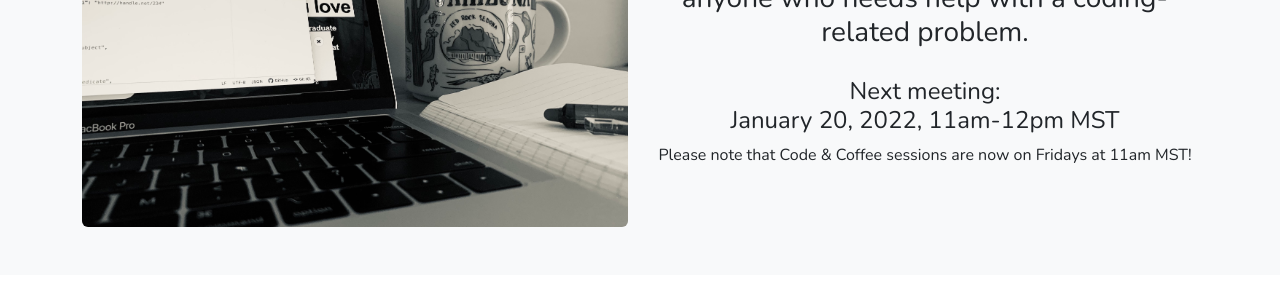
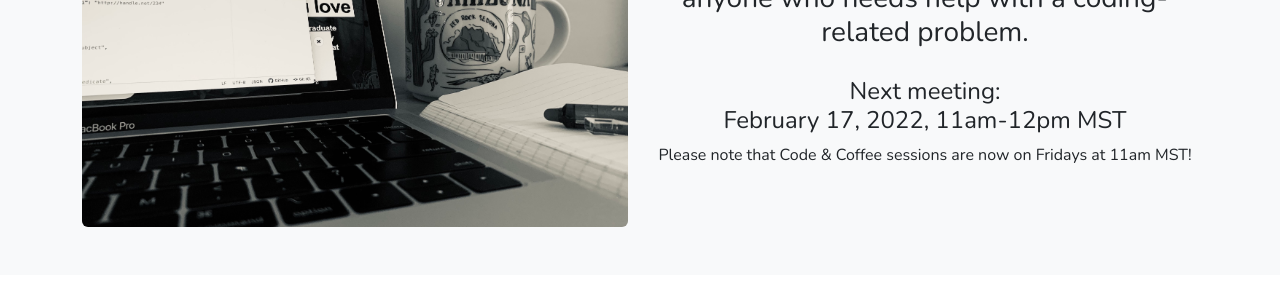
Before and after one commit to rse-asu/rse-asu.github.io, a Jekyll site: the page built from code-coffee.html, in a window 1280 px wide. Shown: the part 253-553 px from the top of the page. Built offline with Jekyll 4.4.1, drawn with Linux system fonts in a browser that asks for light colours; nearby versions of some CDN libraries.

Commit message:
Update code-coffee.html

```diff
--- a/code-coffee.html
+++ b/code-coffee.html
@@ -14,7 +14,7 @@ title: Code & Coffee
                 <h3>Monthly ASU Code and Coffee session for anyone who needs help with a coding-related problem.</h3>
                 <h4 style="padding-top: 20px">
                     Next meeting: <br>
-                    January 20, 2022, 11am-12pm MST
+                    February 17, 2022, 11am-12pm MST
                 </h4>
                 <p>
                     Please note that Code & Coffee sessions are now on Fridays at 11am MST!
```
